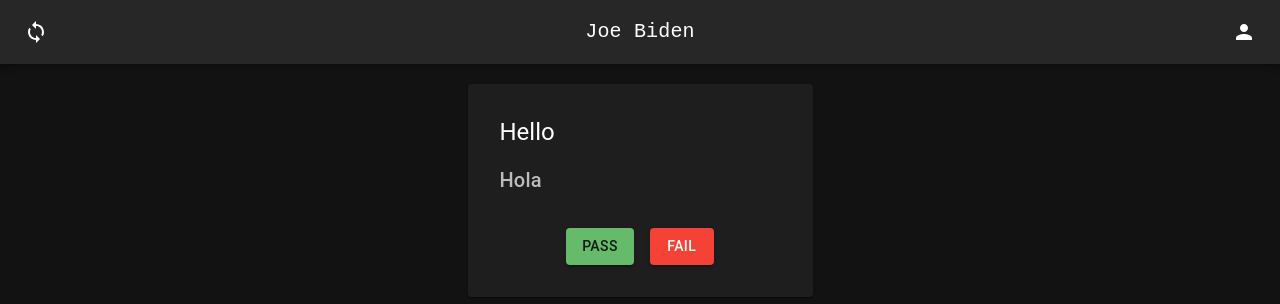
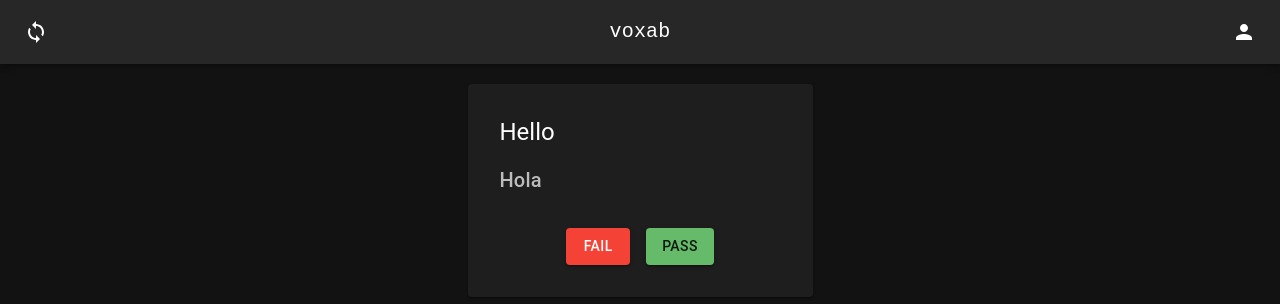
Before and after one commit to chuu-p/benkio, a React (Vite) app: page / in a window 1280 px wide. Both pictures are taken after a click on the button "SHOW ANSWER". Shown: the top 304 px of the page. Built offline with nearby package versions, Linux system fonts and the light colour scheme; the HTML template or start-up script is replaced by a standard one.

Commit message:
Implement load next flashcard after pass/fail :white_check_mark:

```diff
--- a/src/components/AppBar.tsx
+++ b/src/components/AppBar.tsx
@@ -19,7 +19,7 @@
           </IconButton>
 
           <Typography variant="h6" component="div" fontFamily={"monospace"} sx={{ flexGrow: 1 }} textAlign="center">
-            Joe Biden
+            voxab
           </Typography>
 
           <IconButton
--- a/src/components/Flashcard.tsx
+++ b/src/components/Flashcard.tsx
@@ -4,9 +4,11 @@
 interface FlashcardProps {
     sideA: string;
     sideB: string;
+    onPass: () => void;
+    onFail: () => void;
 }
 
-function Flashcard({ sideA, sideB }: FlashcardProps) {
+function Flashcard({ sideA, sideB, onPass, onFail }: FlashcardProps) {
     const [showAnswer, setShowAnswer] = useState(false);
 
     const handleShowAnswer = () => {
@@ -14,13 +16,13 @@
     };
 
     const handlePass = () => {
-        alert('Pass');
         setShowAnswer(false);
+        onPass();
     };
 
     const handleFail = () => {
-        alert('Fail');
         setShowAnswer(false);
+        onFail();
     };
 
     return (
@@ -42,11 +44,11 @@
                     </Button>
                 ) : (
                     <>
+                        <Button variant="contained" color="error" onClick={handleFail}>
+                            Fail
+                        </Button>
                         <Button variant="contained" color="success" onClick={handlePass}>
                             Pass
-                        </Button>
-                        <Button variant="contained" color="error" onClick={handleFail}>
-                            Fail
                         </Button>
                     </>
                 )}
--- a/src/screens/FlashcardScreen.tsx
+++ b/src/screens/FlashcardScreen.tsx
@@ -1,9 +1,31 @@
+import { useState } from "react";
 import Flashcard from "../components/Flashcard";
 
+const flashcards = [
+    { sideA: "Hello", sideB: "Hola" },
+    { sideA: "Goodbye", sideB: "Adiós" },
+    { sideA: "Thank you", sideB: "Gracias" },
+    // Add more flashcards as needed
+];
+
 function FlashcardScreen() {
+    const [currentIndex, setCurrentIndex] = useState(0);
+
+    const handlePass = () => {
+        setCurrentIndex((prevIndex) => (prevIndex + 1) % flashcards.length);
+    };
+
+    const handleFail = () => {
+        setCurrentIndex((prevIndex) => (prevIndex + 1) % flashcards.length);
+    };
     return (
         <>
-            <Flashcard sideA="Hello" sideB="Hola" />
+            <Flashcard
+                sideA={flashcards[currentIndex].sideA}
+                sideB={flashcards[currentIndex].sideB}
+                onPass={handlePass}
+                onFail={handleFail}
+            />
         </>
     );
 }
```
